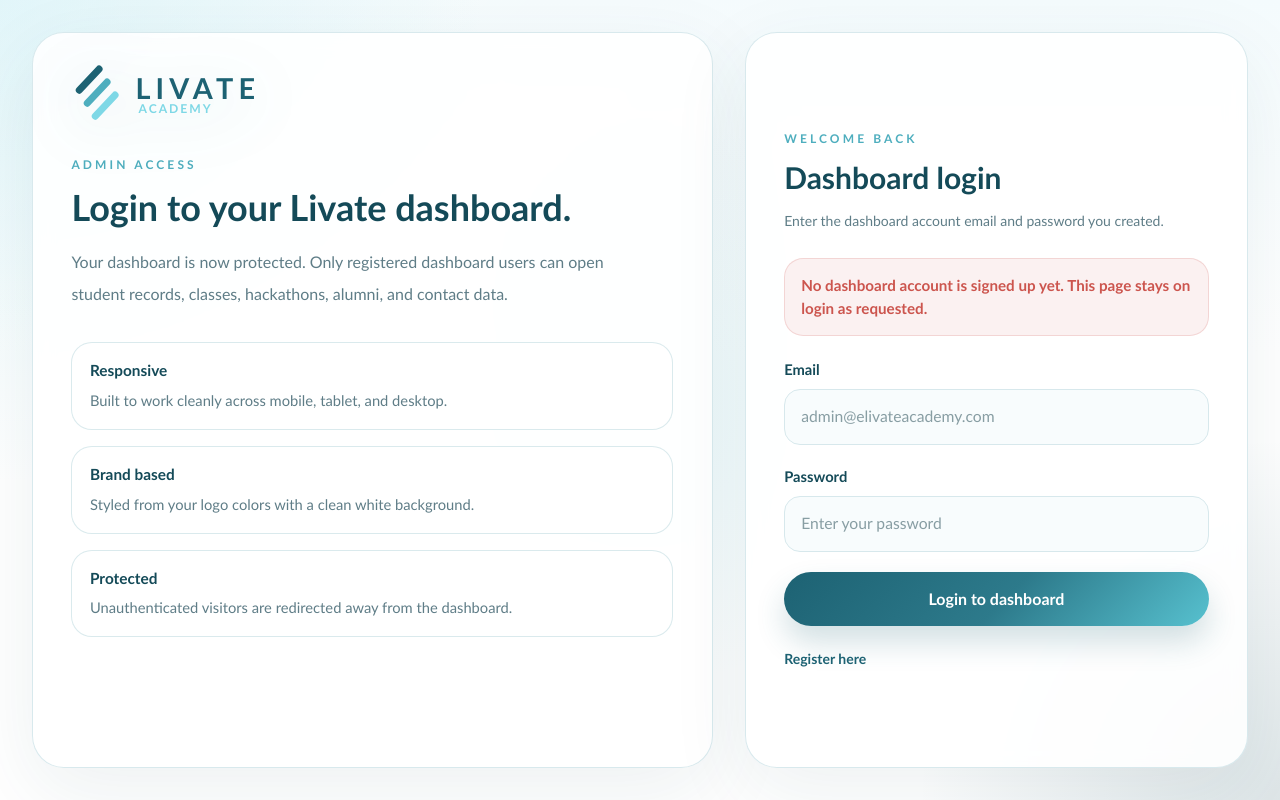
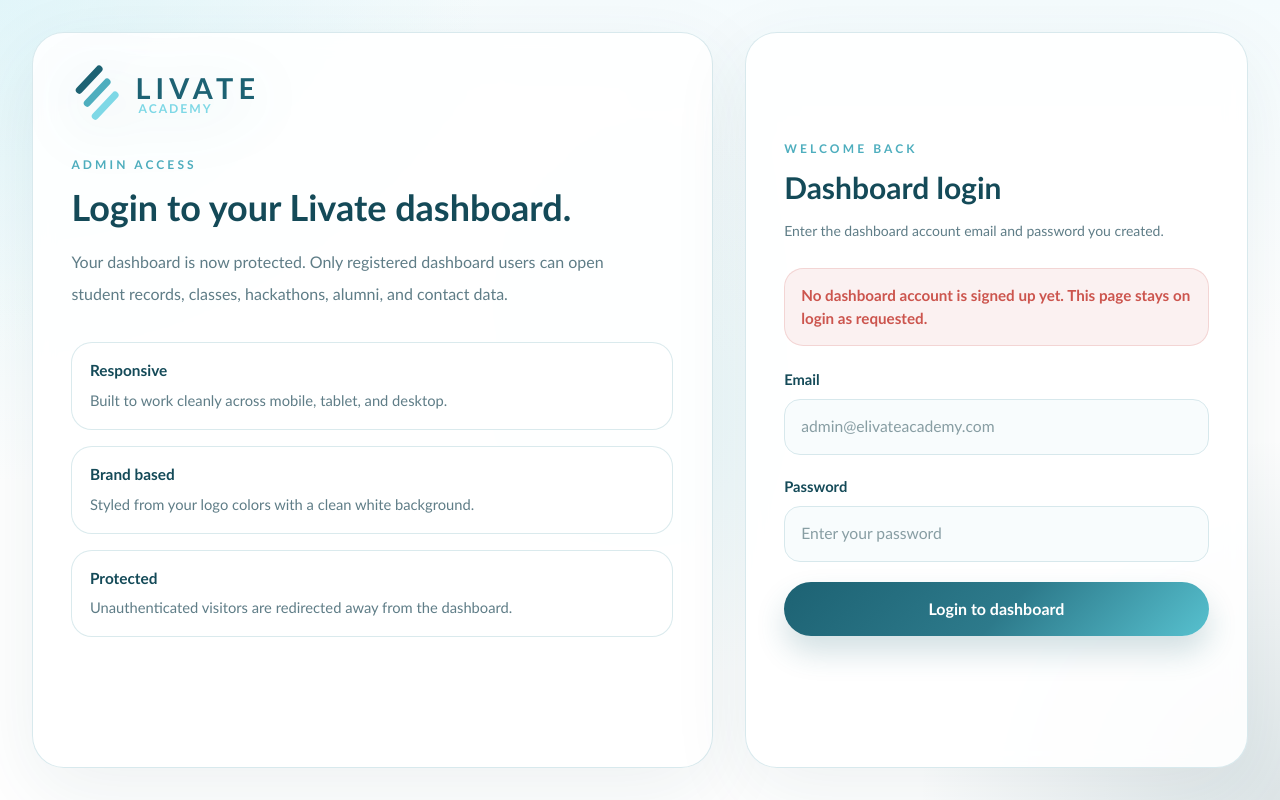
Before and after one commit to elivateict/elivate-academy1, a React (Vite) app in the folder frontend/: page /dashboard/login in a window 1280 px wide. Built offline with nearby package versions, Linux system fonts and the light colour scheme.

Commit message:
register user

```diff
--- a/frontend/src/App.jsx
+++ b/frontend/src/App.jsx
@@ -24,13 +24,13 @@
 import RegisterHackthon from "./pages/RegisterHAckthon"
 import DashboardShell from "./Dashboard/DashboardShell"
 import DashboardLogin from "./pages/DashboardLogin"
-import DashboardRegister from "./pages/DashboardRegister"
+// import DashboardRegister from "./pages/DashboardRegister"
 import { DashboardProtectedRoute } from "./context/DashboardAuthContext"
 import { Routes, Route } from "react-router-dom"
 function App () {
   return <>
   <Routes>
-      <Route path="/dashboard/register" element={<DashboardRegister />} />
+      {/* <Route path="/dashboard/register" element={<DashboardRegister />} /> */}
       <Route path="/dashboard/login" element={<DashboardLogin />} />
 
       <Route element={<DashboardProtectedRoute />}>
--- a/frontend/src/pages/DashboardLogin.jsx
+++ b/frontend/src/pages/DashboardLogin.jsx
@@ -137,12 +137,12 @@
 
           <p className="text-sm text-[#5f7d87]">
             {/* Need a dashboard account?{" "} */}
-            <Link
+            {/* <Link
               to="/dashboard/register"
               className="font-semibold text-[#1d6273] transition hover:text-[#144a58]"
             >
               Register here
-            </Link>
+            </Link> */}
           </p>
         </section>
       </div>
```
